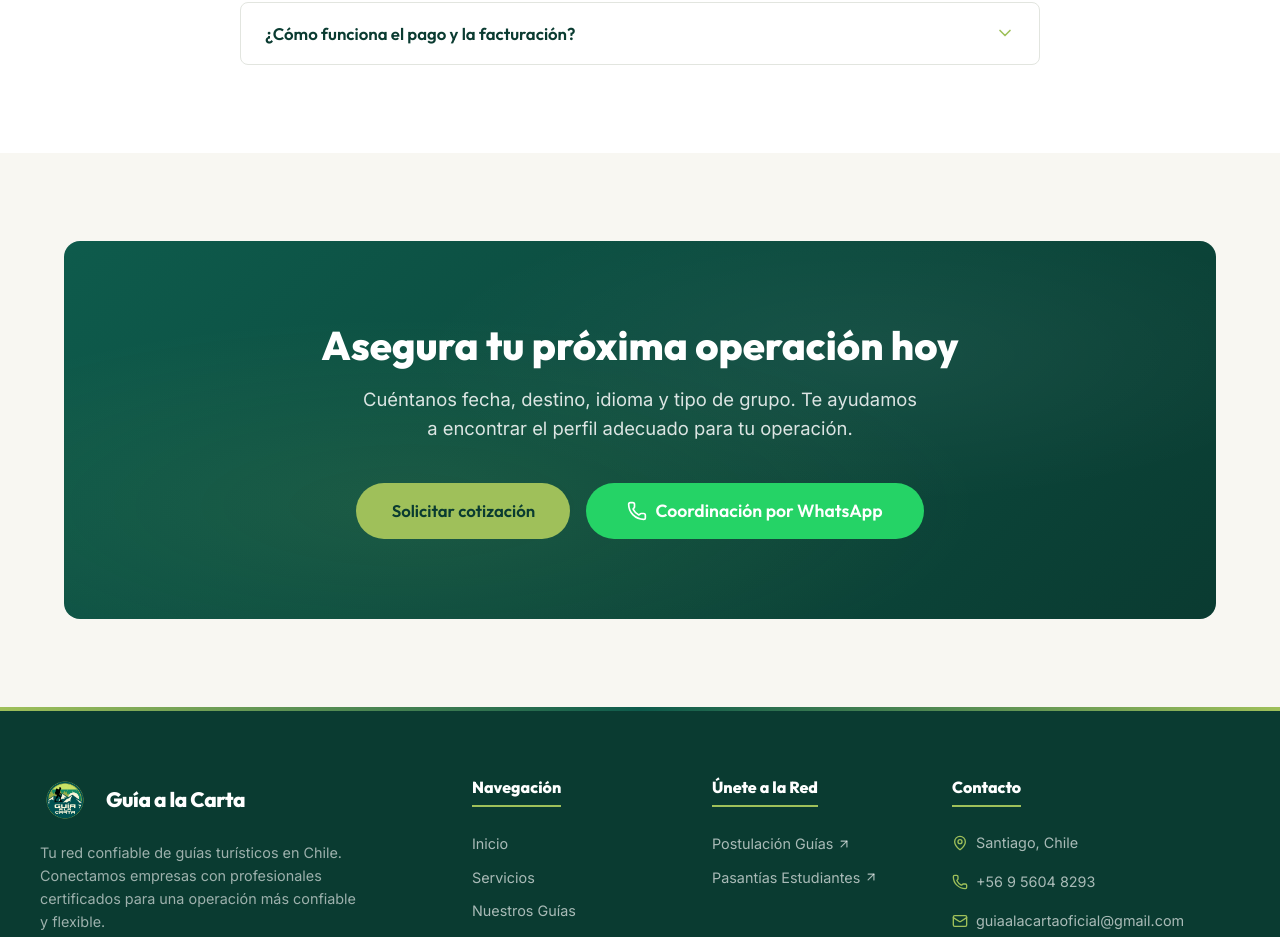
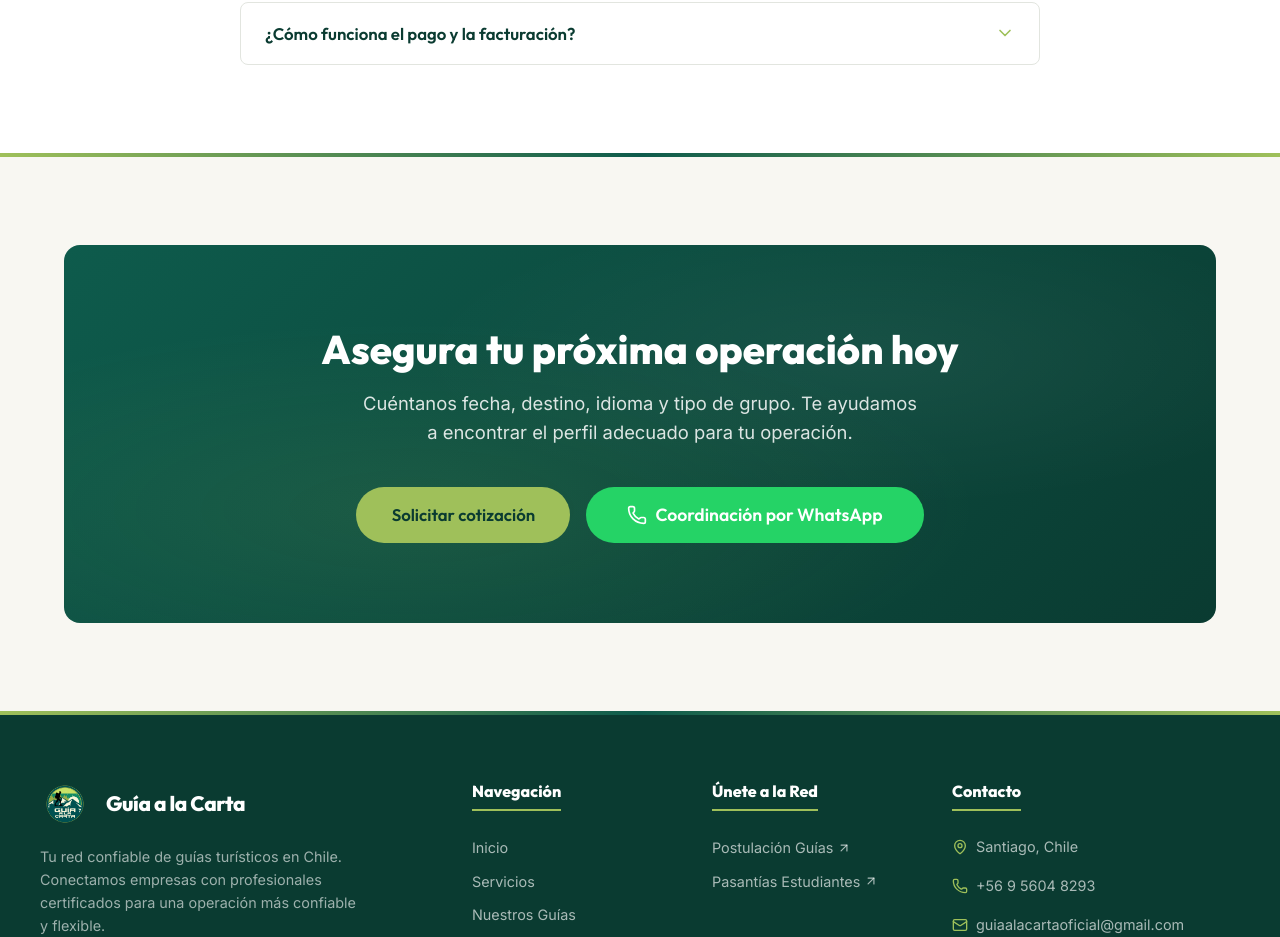
Before and after one commit to guiaalacartaoficial/guia-a-la-carta-web, a React (Vite) app: page /servicios in a window 1280 px wide. Shown: the part 9583-10520 px from the top of the page. Built offline with nearby package versions, Linux system fonts and the light colour scheme; no server answers.

Commit message:
style: limpieza final de separadores duplicados y antiguos en Home, Servicios y Relatos

```diff
--- a/src/pages/Home.jsx
+++ b/src/pages/Home.jsx
@@ -411,7 +411,7 @@ const Home = () => {
         </div>
       </section>
 
-      <div className="section-divider" />
+      <div className="footer-accent-bar" />
 
       {/* SECCIÓN 9: LLAMADO FINAL */}
       <section className="section-cta-final text-center">
--- a/src/pages/Relatos.jsx
+++ b/src/pages/Relatos.jsx
@@ -187,7 +187,7 @@ const Relatos = () => {
       <div className="footer-accent-bar" />
 
       {/* SECCIÓN COLABORADOR */}
-      <section className="relatos-colaborador-section" style={{ padding: '80px 0', backgroundColor: '#fff', borderBottom: '1px solid #eaeaea' }}>
+      <section className="relatos-colaborador-section" style={{ padding: '80px 0', backgroundColor: '#fff' }}>
         <div className="container" style={{ display: 'flex', flexDirection: 'column', alignItems: 'center', textAlign: 'center', maxWidth: '800px' }}>
           <img src="/biblioteca-turismo-logo.png" alt="Biblioteca del Turismo" style={{ maxWidth: '280px', marginBottom: '30px', borderRadius: '12px', boxShadow: '0 10px 25px rgba(0,0,0,0.05)' }} />
           <h3 style={{ color: 'var(--c-primary-dark)', fontSize: '1.8rem', marginBottom: '20px' }}>
--- a/src/pages/Servicios.jsx
+++ b/src/pages/Servicios.jsx
@@ -551,7 +551,7 @@ const Servicios = () => {
           </div>
         </div>
       </section>
-      <div className="section-divider" />
+      <div className="footer-accent-bar" />
       {/* =========================================== */}
       {/* 10. CTA FINAL                              */}
       {/* =========================================== */}
```
